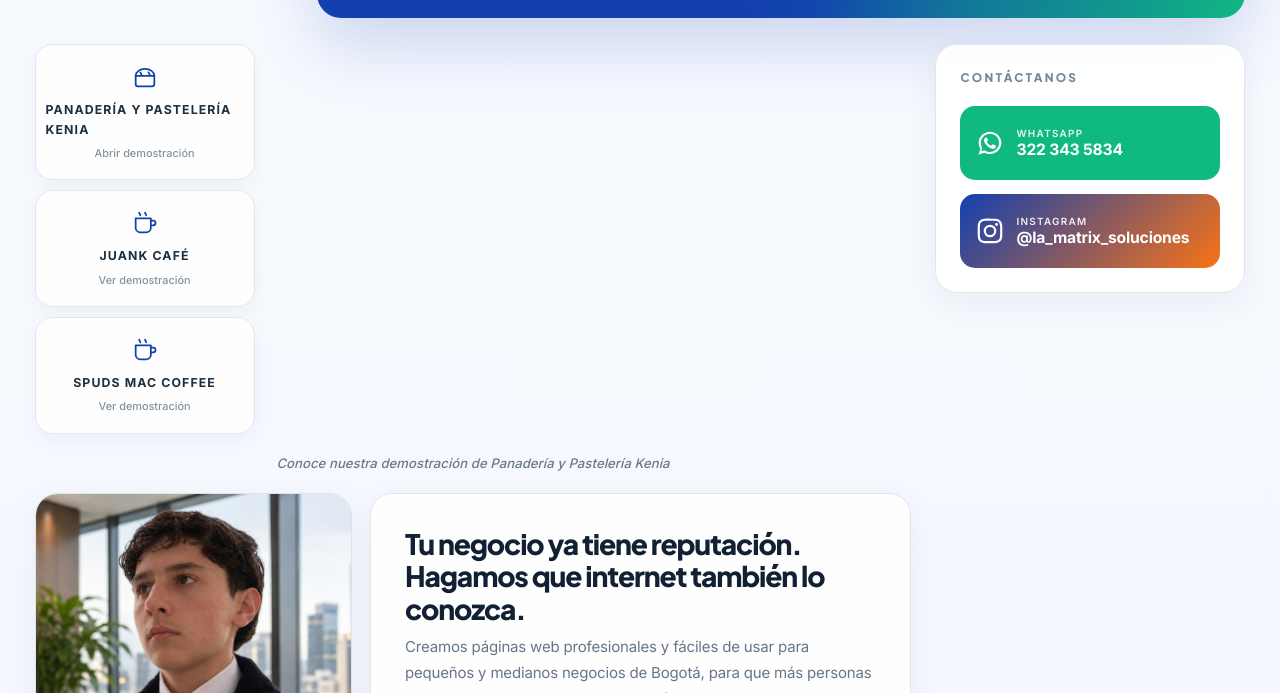
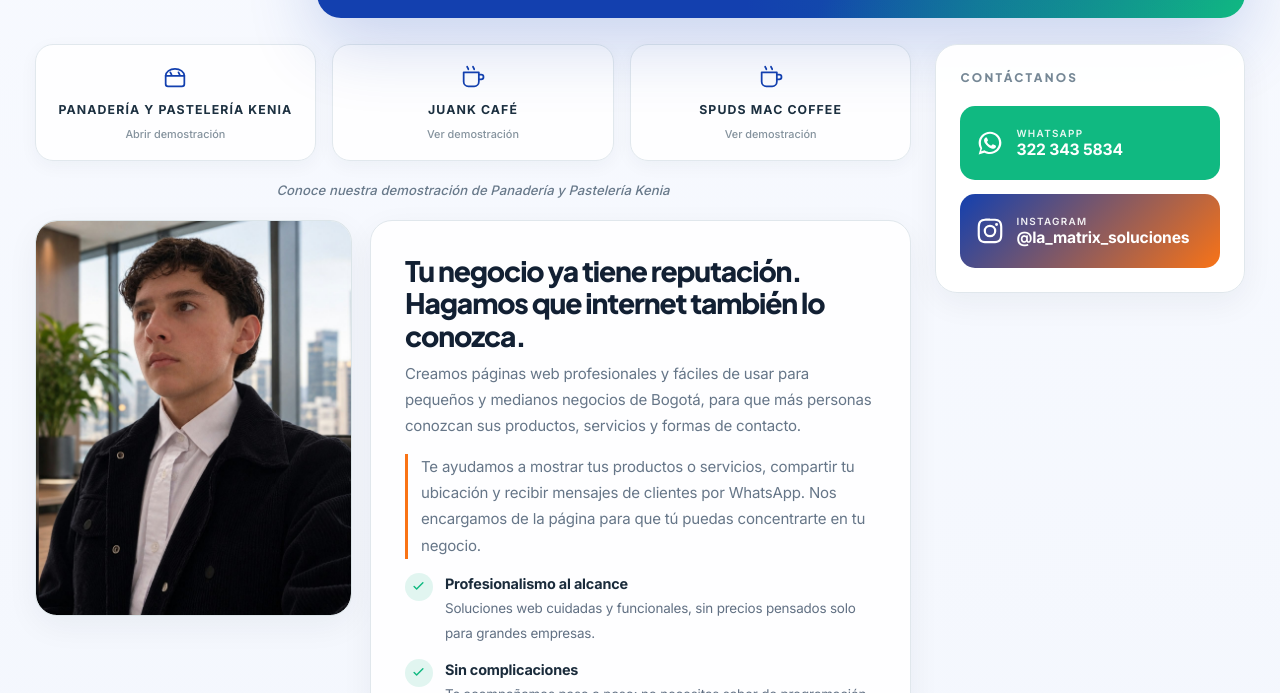
Before and after one commit to solucionesdigitaleslamatrix-a11y/pagina_principal, a plain HTML site: page index.html in a window 1280 px wide. Shown: the part 407-1100 px from the top of the page. Drawn offline with Linux system fonts and the light colour scheme.

Commit message:
Update index.html

```diff
--- a/index.html
+++ b/index.html
@@ -737,6 +737,20 @@ body {
   }
 }
 
+ /* FORZAR TRES DEMOSTRACIONES EN UNA SOLA FILA */
+.cats {
+    display: grid !important;
+    grid-template-columns: repeat(3, minmax(0, 1fr)) !important;
+    grid-auto-flow: row !important;
+    gap: 16px !important;
+    width: 100% !important;
+}
+
+.cats > * {
+    grid-column: auto !important;
+    width: 100% !important;
+    min-width: 0 !important;
+}
 </style>
 </head>
 <body>
```
